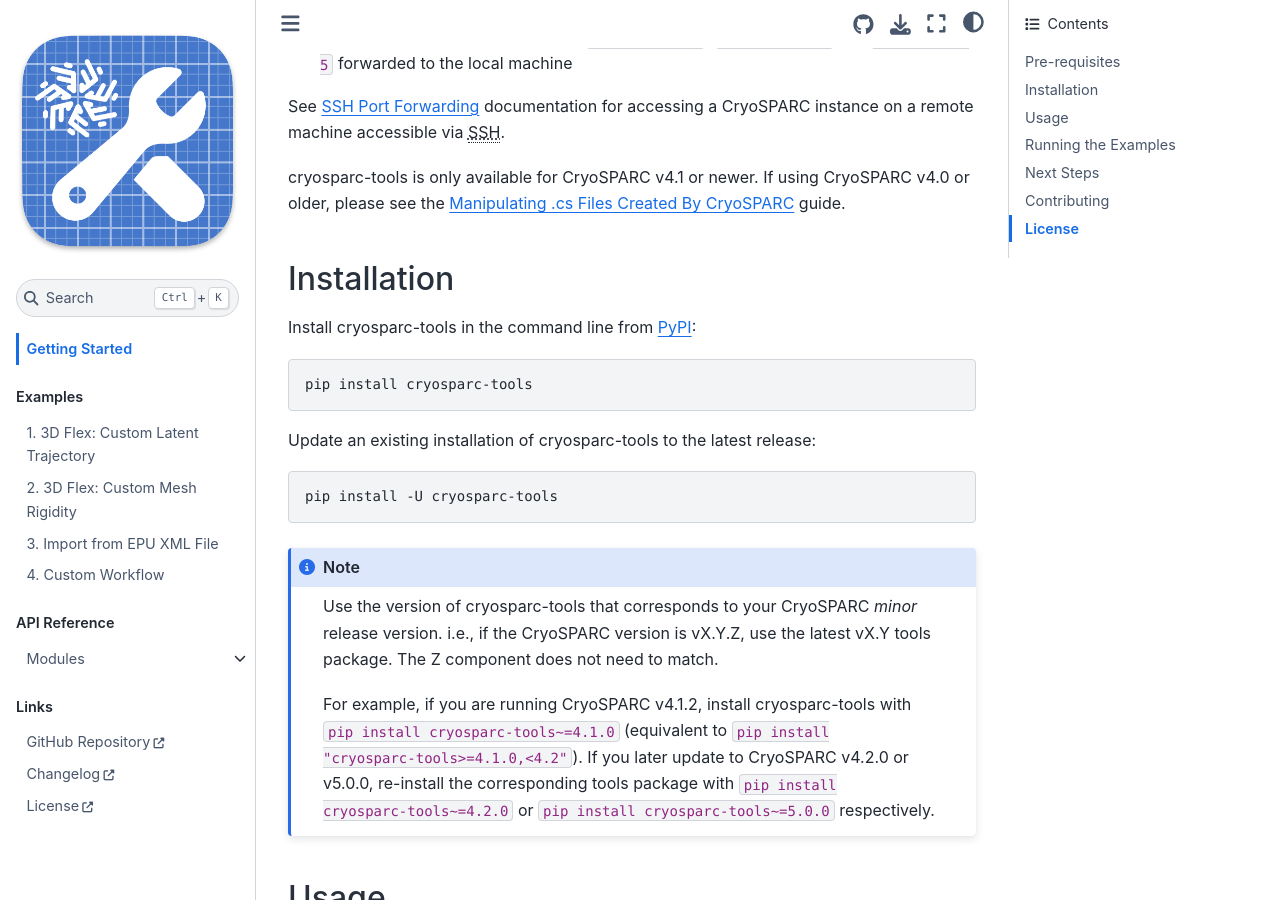
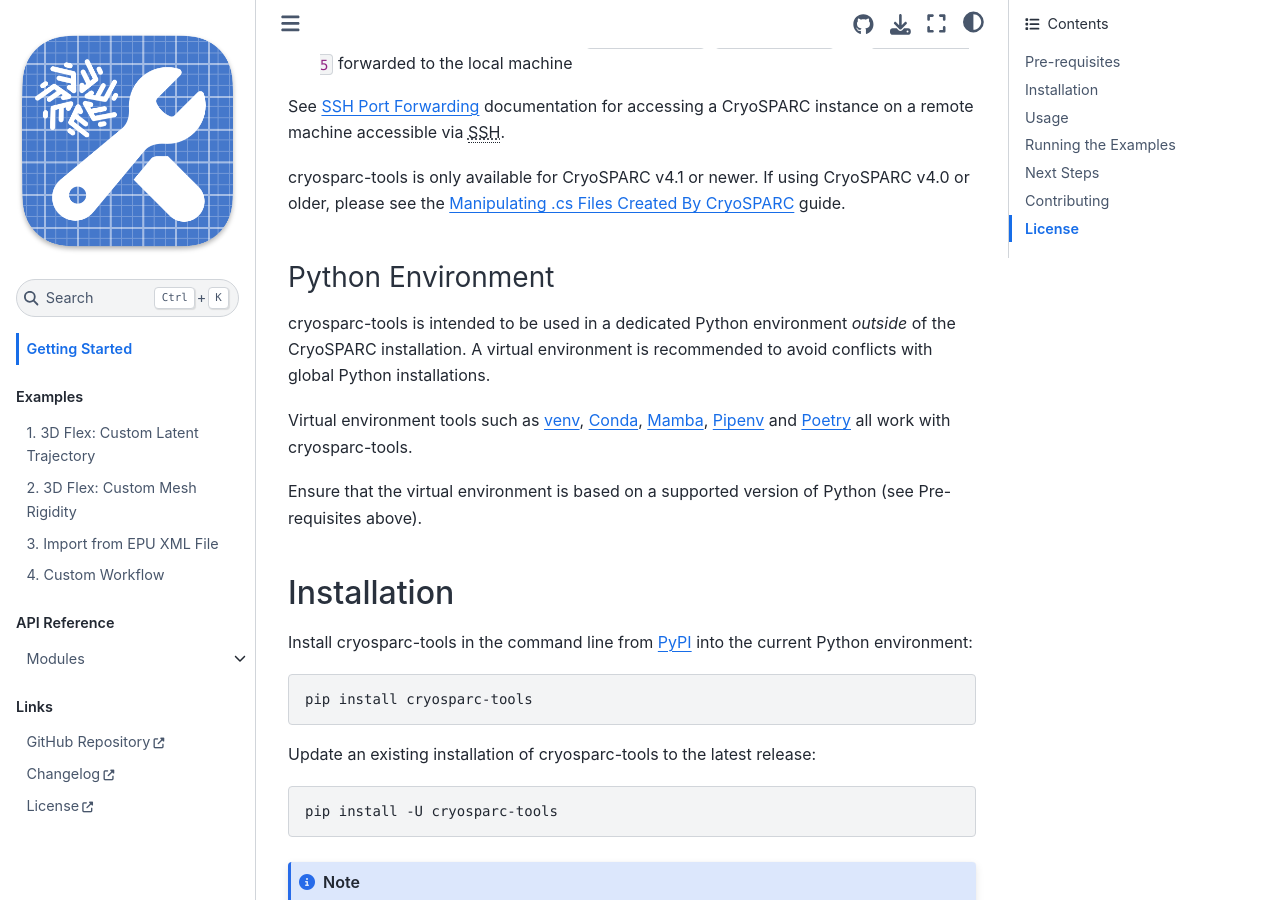
Before and after one commit to cryoem-uoft/cryosparc-tools, a Jupyter Book: the page built from docs/intro.md, in a window 1280 px wide and 900 px high, scrolled down 1463 px. Built offline with Jupyter Book 1.0.4 settings and Sphinx 7.4.7 and the Sphinx Book theme 1.1.4, drawn with Linux system fonts in a browser that asks for light colours; pages that are not in the unit, such as notebooks, are missing from menus.

Commit message:
Docs: include note about python virtual environment (#47)
* docs: include note about python virtual environment

* docs: note about python version for env

````diff
--- a/docs/intro.md
+++ b/docs/intro.md
@@ -34,14 +34,33 @@
 
 cryosparc-tools is only available for CryoSPARC v4.1 or newer. If using CryoSPARC v4.0 or older, please see the [Manipulating .cs Files Created By CryoSPARC](https://guide.cryosparc.com/setup-configuration-and-management/software-system-guides/manipulating-.cs-files-created-by-cryosparc) guide.
 
+### Python Environment
+
+cryosparc-tools is intended to be used in a dedicated Python environment
+_outside_ of the CryoSPARC installation. A virtual environment is recommended to
+avoid conflicts with global Python installations.
+
+Virtual environment tools such as
+[venv](https://docs.python.org/3/tutorial/venv.html),
+[Conda](https://docs.conda.io/en/latest/),
+[Mamba](https://mamba.readthedocs.io/en/latest/),
+[Pipenv](https://pipenv.pypa.io/en/latest/) and
+[Poetry](https://python-poetry.org) all work with cryosparc-tools.
+
+Ensure that the virtual environment is based on a supported version of Python
+(see Pre-requisites above).
+
 ## Installation
 
-Install cryosparc-tools in the command line from [PyPI](https://pypi.org):
+Install cryosparc-tools in the command line from [PyPI](https://pypi.org) into
+the current Python environment:
 
 ```sh
 pip install cryosparc-tools
 ```
+
 Update an existing installation of cryosparc-tools to the latest release:
+
 ```sh
 pip install -U cryosparc-tools
 ```
````
